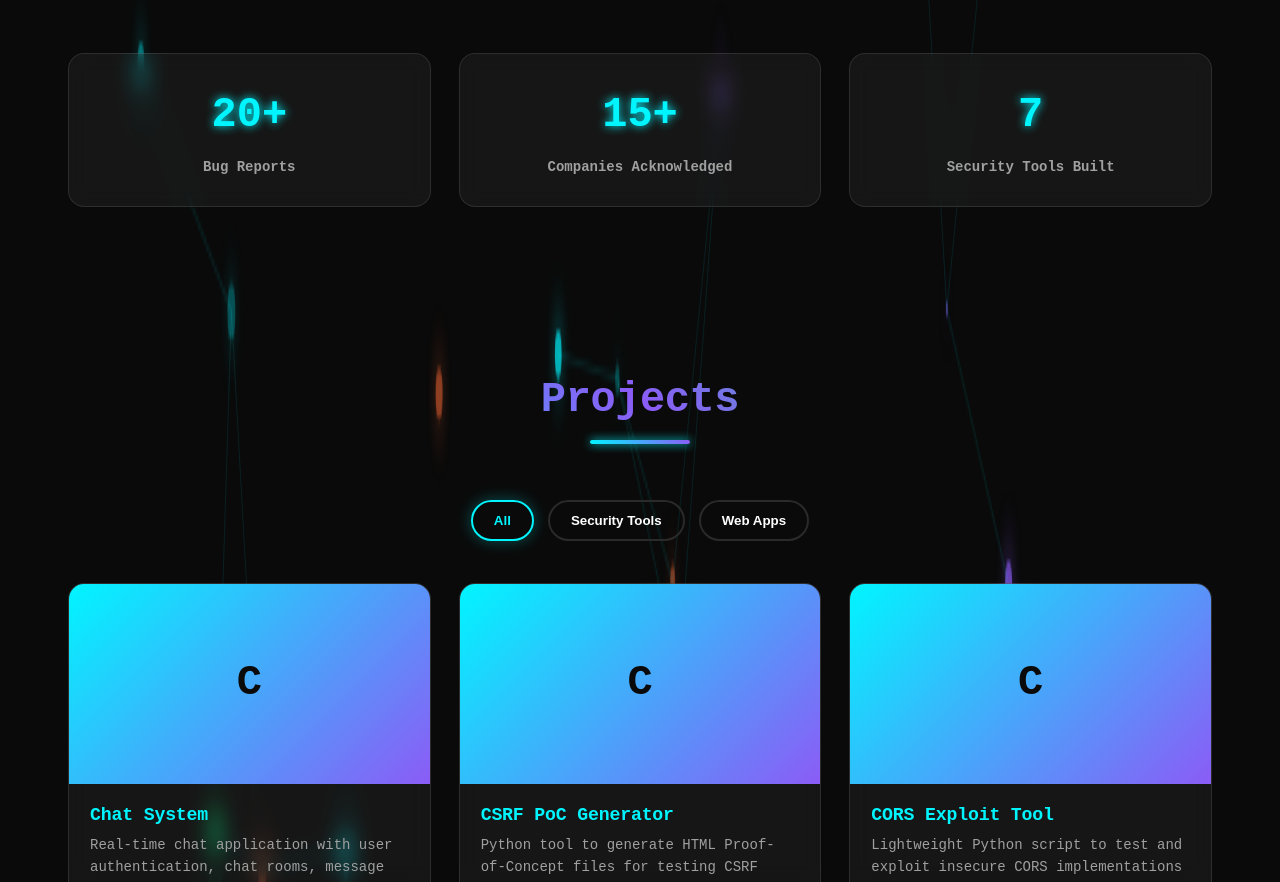
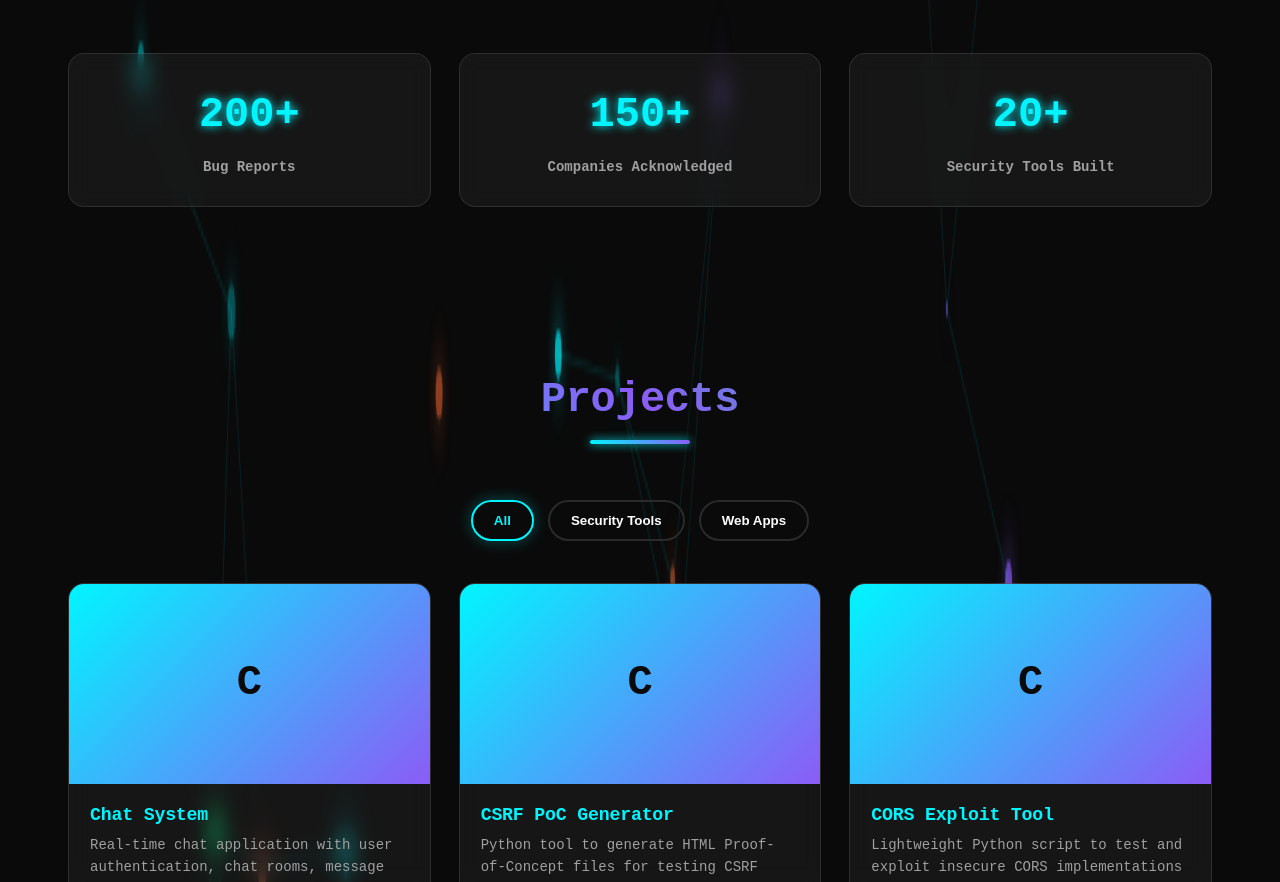
Before and after one commit to BE-LIKE-AKAY/Portfolio, a plain HTML site: page index.html in a window 1280 px wide. Shown: the part 1484-2366 px from the top of the page. Drawn offline with Linux system fonts and the light colour scheme; a web font is replaced by a local one.

Commit message:
Update index.html

```diff
--- a/index.html
+++ b/index.html
@@ -152,15 +152,15 @@
             <div class="stats-section">
                 <div class="stats-grid">
                     <div class="stat-card glass-card">
-                        <div class="stat-number" data-target="20">0</div>
+                        <div class="stat-number" data-target="200">0</div>
                         <div class="stat-label">Bug Reports</div>
                     </div>
                     <div class="stat-card glass-card">
-                        <div class="stat-number" data-target="15">0</div>
+                        <div class="stat-number" data-target="150">0</div>
                         <div class="stat-label">Companies Acknowledged</div>
                     </div>
                     <div class="stat-card glass-card">
-                        <div class="stat-number" data-target="7">0</div>
+                        <div class="stat-number" data-target="20">0</div>
                         <div class="stat-label">Security Tools Built</div>
                     </div>
                 </div>
```
